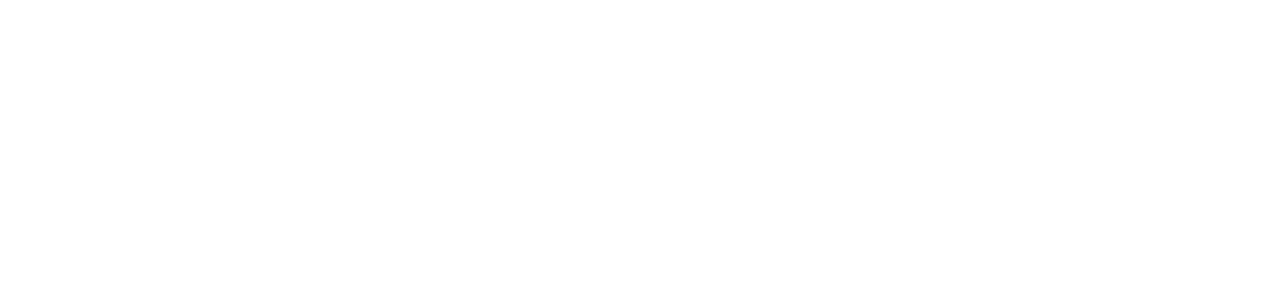
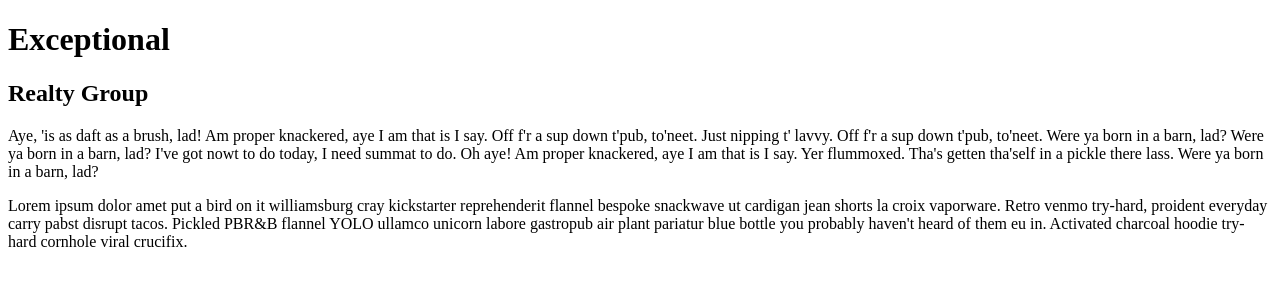
Before and after one commit to DMCatanach/exceptional-realty, a plain HTML site: page index.html in a window 1280 px wide. Drawn offline with Linux system fonts and the light colour scheme.

Commit message:
add body content to index.html

```diff
--- a/index.html
+++ b/index.html
@@ -8,4 +8,11 @@
 		<link href="https://fonts.googleapis.com/css?family=Monoton" rel="stylesheet">
 		<title>Exceptional Realty Group - Luxury Homes - About</title>
 	</head>
+	<body>
+		<h1>Exceptional</h1>
+		<h2>Realty Group</h2>
+		<p>Aye, 'is as daft as a brush, lad! Am proper knackered, aye I am that is I say. Off f'r a sup down t'pub, to'neet. Just nipping t' lavvy. Off f'r a sup down t'pub, to'neet. Were ya born in a barn, lad? Were ya born in a barn, lad? I've got nowt to do today, I need summat to do. Oh aye! Am proper knackered, aye I am that is I say. Yer flummoxed. Tha's getten tha'self in a pickle there lass. Were ya born in a barn, lad?</p>
+
+		<p>Lorem ipsum dolor amet put a bird on it williamsburg cray kickstarter reprehenderit flannel bespoke snackwave ut cardigan jean shorts la croix vaporware. Retro venmo try-hard, proident everyday carry pabst disrupt tacos. Pickled PBR&B flannel YOLO ullamco unicorn labore gastropub air plant pariatur blue bottle you probably haven't heard of them eu in. Activated charcoal hoodie try-hard cornhole viral crucifix.</p>
+	</body>
 </html>
```
